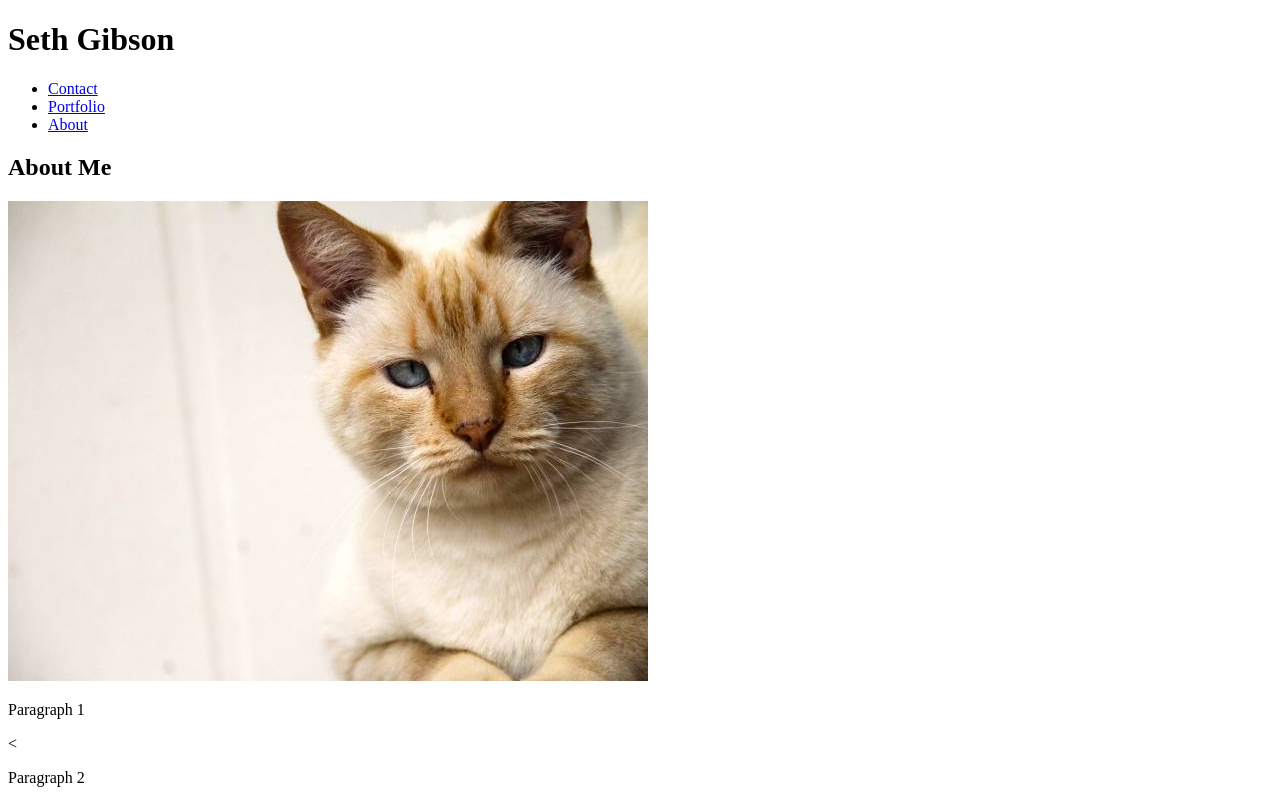
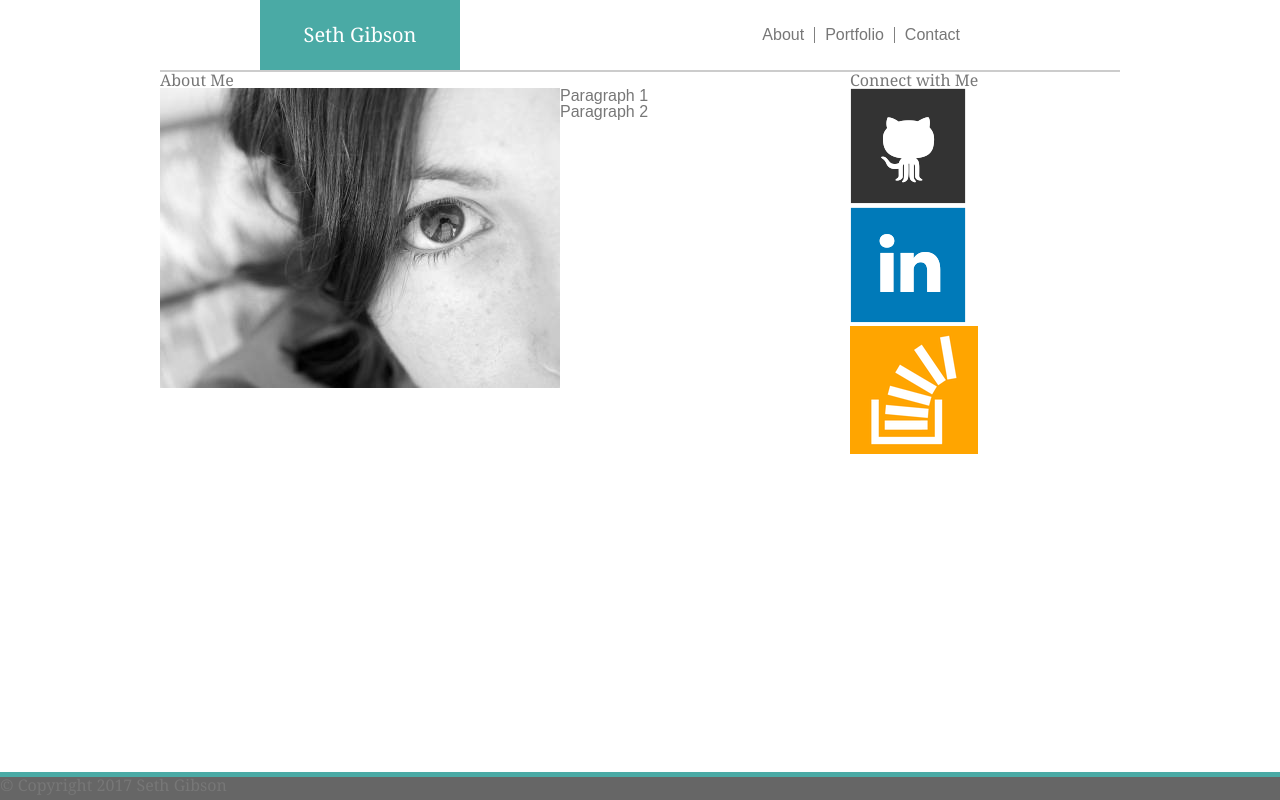
Before and after one commit to sgibson53/Basic-Portfolio, a plain HTML site: page index.html in a window 1280 px wide. Shown: the top 800 px of the page. Drawn offline with Linux system fonts and the light colour scheme.

Commit message:
Began some CSS styling

```diff
--- a/assets/css/style.css
+++ /dev/null
@@ -1 +0,0 @@
-@import ./reset.css
--- /dev/null
+++ b/assets/css/styles.css
@@ -0,0 +1,98 @@
+@import url('./reset.css');
+
+html, body {
+    font-family: 'Arial', 'Helvetica Neue', Helvetica, sans-serif;
+    color: #777777;
+    width: 100%;
+    height: 100%;
+}
+
+body {
+    position: absolute;
+    left: 50%;
+    transform: translateX(-50%);
+}
+
+h1, h2, h3, h4, h5, h6 {
+    font-family: 'Georgia', Times, Times New Roman, serif;
+}
+
+#main {
+    width: 960px;
+    margin: auto auto -100px auto;
+    height: 100%;
+}
+
+#main:after {
+    content: "";
+    display: block;
+}
+
+header {
+    width: 960px;
+    margin: auto;
+    border-bottom: 2px solid #cccccc;
+}
+
+.title-name {
+    font-size: 20px;
+    display: inline-block;
+    width: 200px;
+    height: 70px;
+    margin-left: 100px;
+    line-height: 70px;
+    color: white;
+    text-align: center;
+    background-color: #4aaaa5
+}
+
+.nav {
+    overflow: auto;
+    float: right;
+    height: 70px;
+    margin-right: 150px;
+}
+.nav-list {
+
+}
+.nav-link {
+    float: right;
+    padding: 0 10px;
+    margin: 27px 0;
+}
+.nav-link:hover {
+    text-decoration: underline;
+}
+.nav-link-text {
+    color: #777777;
+    text-decoration: none;
+}
+.nav-link:nth-child(2), .nav-link:nth-child(3) {
+    border-right: 1px solid grey;
+}
+
+section {
+    float: left;
+    width: 650px;
+}
+
+#profile_picture {
+    width: 400px;
+    height: 300px;
+    float: left;
+}
+
+aside {
+    float: right;
+    width: 270px;
+}
+
+#main:after, footer {
+    height: 100px;
+}
+
+footer {
+    width: 100%;
+    background-color: #666666;
+    border-top: 5px solid #4aaaa5;
+}
--- a/index.html
+++ b/index.html
@@ -2,34 +2,43 @@
 <html>
     <head>
     <title>Seth's Awesome Portfolio</title>
+    <link rel="stylesheet" type="text/css" href="./assets/css/styles.css" />
     </head>
 
     <body>
 
     <header>
-        <h1>Seth Gibson</h1>
-        <ul>
-            <li><a href="./contact.html">Contact</a></li>
-            <li><a href="./portfolio.html">Portfolio</a></li>
-            <li><a href="./index.html">About</a></li>
+        <h1 class="title-name">Seth Gibson</h1>
+        <nav class="nav">
+            <ul class="nav-list">
+                <li class="nav-link"><a class="nav-link-text" href="./contact.html">Contact</a></li>
+                <li class="nav-link"><a class="nav-link-text" href="./portfolio.html">Portfolio</a></li>
+                <li class="nav-link"><a class="nav-link-text" href="./index.html">About</a></li>
             </ul>
+        </nav>
+
     </header>
 
+    <div id="main" class="clearfix">
         <section>
             <h2>About Me</h2>
-        <img src="./assets/images/cat.jpg" />
+            <img id="profile_picture" src="./assets/images/profile_picture.jpg" />
             <p>Paragraph 1</p>
-        <<p>Paragraph 2</p>
+            <p>Paragraph 2</p>
         </section>
 
         <aside>
             <h2>Connect with Me</h2>
+            <nav>
                 <ul>
                     <li><img src="./assets/images/github-128.png" alt="Github"/></li>
                     <li><img src="./assets/images/linkedin-128.png" alt="LinkedIn"></li>
                     <li><img src="./assets/images/stackoverflow-128.png" alt="Stack Overflow"></li>
                 </ul>
+            </nav>
         </aside>
+    </div>
+
 
     <footer>
         <h4>&copy; Copyright 2017 Seth Gibson</h4>
```
Also changed, not shown: contact.html (+11 -5 lines), portfolio.html (+14 -8 lines), assets/images/concrete_seamless.png (deleted), assets/images/ep_naturalwhite.png (added), assets/images/profile_picture.jpeg (added), assets/images/profile_picture.jpg (added). Lines whose indentation alone changed are shown as unchanged.
